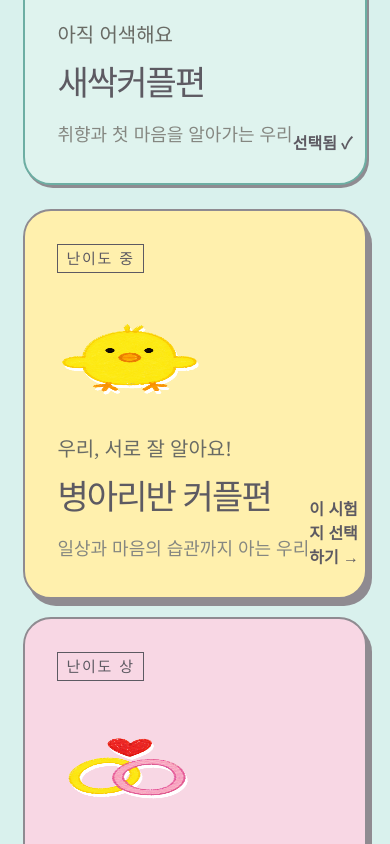
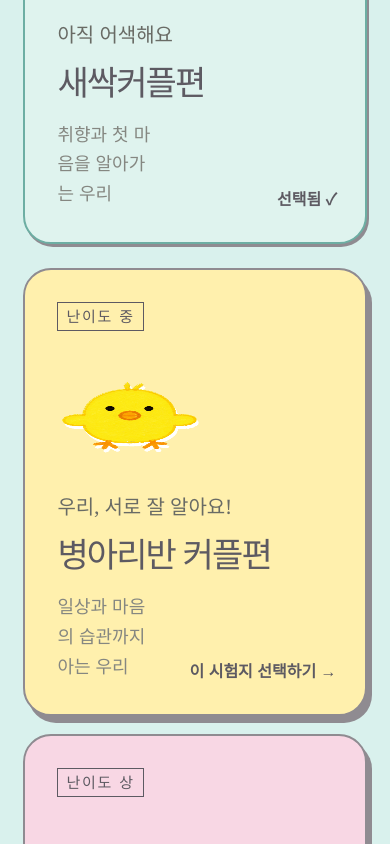
Before and after one commit to dlawlwl0620/knowing-you-couple-test, a React (Vite) app: page / in a window 390 px wide. Shown: the part 3000-3844 px from the top of the page. Built offline with nearby package versions, Linux system fonts and the light colour scheme; a web font is replaced by a local one.

Commit message:
Separate card copy and action label

```diff
--- a/app/easy-customize.css
+++ b/app/easy-customize.css
@@ -187,11 +187,20 @@ main {
 }
 
 .level-card small {
+  display: block;
+  max-width: calc(100% - 190px);
   font-size: 18px;
   line-height: 1.65;
 }
 
 .level-card > i {
+  right: 32px;
+  bottom: 32px;
+  left: auto;
+  display: inline-flex;
+  align-items: center;
+  justify-content: flex-end;
+  white-space: nowrap;
   font-size: 16px;
 }
 
@@ -263,6 +272,15 @@ main {
     min-height: 390px;
   }
 
+  .level-card small {
+    max-width: calc(100% - 175px);
+  }
+
+  .level-card > i {
+    right: 28px;
+    bottom: 30px;
+  }
+
   main {
     width: 100%;
     box-shadow: none;
```
